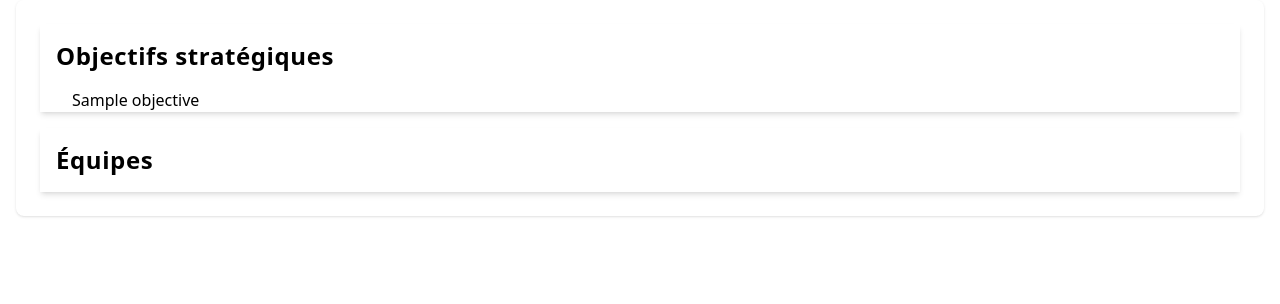
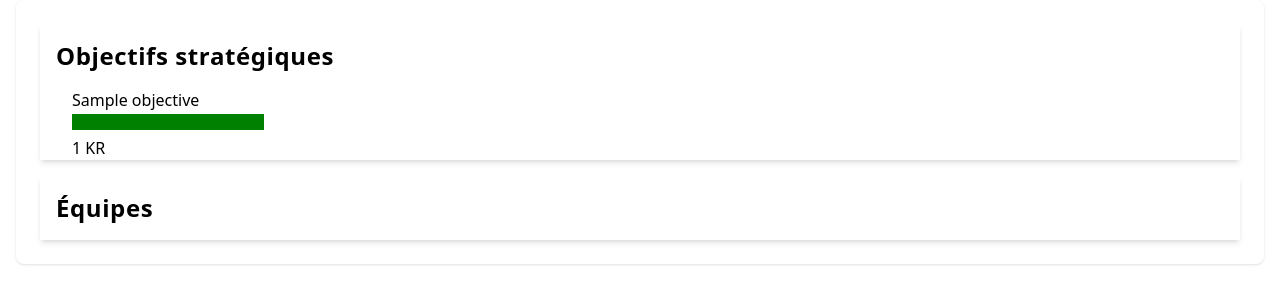
Before and after one commit to Nabellaleen/okre-app, a Django app: page /front/ in a window 1280 px wide. Shown: the part 169-473 px from the top of the page. Run offline with Django 5.2, Linux system fonts and the light colour scheme; a user stored in the database is signed in; tables that the repository leaves empty hold one stand-in row (values such as "Sample post"); some libraries are stand-ins or nearby versions.

Commit message:
Enhance dashboard adding advancement info as partial component in lists

```diff
--- a/okre/front/templates/front/navigation.html
+++ b/okre/front/templates/front/navigation.html
@@ -12,17 +12,23 @@
 <ul class="list rounded-box shadow-md bg-base-200">
     <li class="p-4 text-2xl font-bold tracking-wide"><h2>Objectifs stratégiques</h2></li>
     {% for objective in organization.objectives.all %}
-        <li class="list-row pl-8">{{ objective.title }}</li>
+        {% include "front/partials/objective_row.html" with objective=objective extra_class="pl-8" %}
     {% endfor %}
 </ul>
 
 <ul class="mt-4 list rounded-box shadow-md bg-base-200">
     <li class="p-4 text-2xl font-bold tracking-wide"><h2>Équipes</h2></li>
     {% for team in organization.teams.all %}
-        <li class="list-row pl-8">{{ team.name }}</li>
+        <li class="list-row pl-8">
+            <div>{{ team.name }}</div>
+        </li>
         <ul class="list pl-10">
             {% for objective in team.objectives.all %}
-                <li class="list-row">{{ objective.title }}</li>
+                {% include "front/partials/objective_row.html" with objective=objective %}
+            {% empty %}
+                <li class="list-row opacity-40">
+                    <div class="list-col-grow">Aucun objectif</div>
+                </li>
             {% endfor %}
         </ul>
     {% endfor %}
--- /dev/null
+++ b/okre/front/templates/front/partials/objective_row.html
@@ -0,0 +1,15 @@
+{% load l10n %}
+<li class="list-row {{ extra_class|default:"" }}">
+    <div class="list-col-grow">{{ objective.title }}</div>
+    <div>
+        <div class="tooltip tooltip-primary" data-tip="{{ objective.get_advancement.advancement|floatformat:"0" }}% ({{ objective.get_advancement.total_current|floatformat:"0" }}/{{ objective.get_advancement.total_target|floatformat:"0" }})">
+            <progress class="progress progress-primary w-48 mr-4"
+                        title="{{ objective.get_advancement.total_current|floatformat:"0" }}/{{ objective.get_advancement.total_target|floatformat:"0" }}"
+                        value="{{ objective.get_advancement.advancement|unlocalize }}"
+                        max="100"></progress>
+        </div>
+    </div>
+    <div>
+        <div class="badge badge-outline badge-primary">{{ objective.key_results.count }} KR</div>
+    </div>
+</li>
--- a/okre/okr/models.py
+++ b/okre/okr/models.py
@@ -16,6 +16,25 @@ class Objective(models.Model):
 
     def __str__(self):
         return self.title
+
+    def get_advancement(self):
+        """
+        Calculate the advancement of the objective based on its key results.
+        Returns a dictionary with the total target and current values,
+        and the advancement percentage.
+        """
+        key_results = self.key_results.all()
+        total_target = sum(kr.target_value for kr in key_results)
+        total_current = sum(kr.current_value for kr in key_results)
+        if total_target > 0:
+            advancement = round((total_current / total_target) * 100, 2)
+        else:
+            advancement = 0
+        return {
+            "total_target": total_target,
+            "total_current": total_current,
+            "advancement": advancement,
+        }
 
 
 class KeyResult(models.Model):
```
